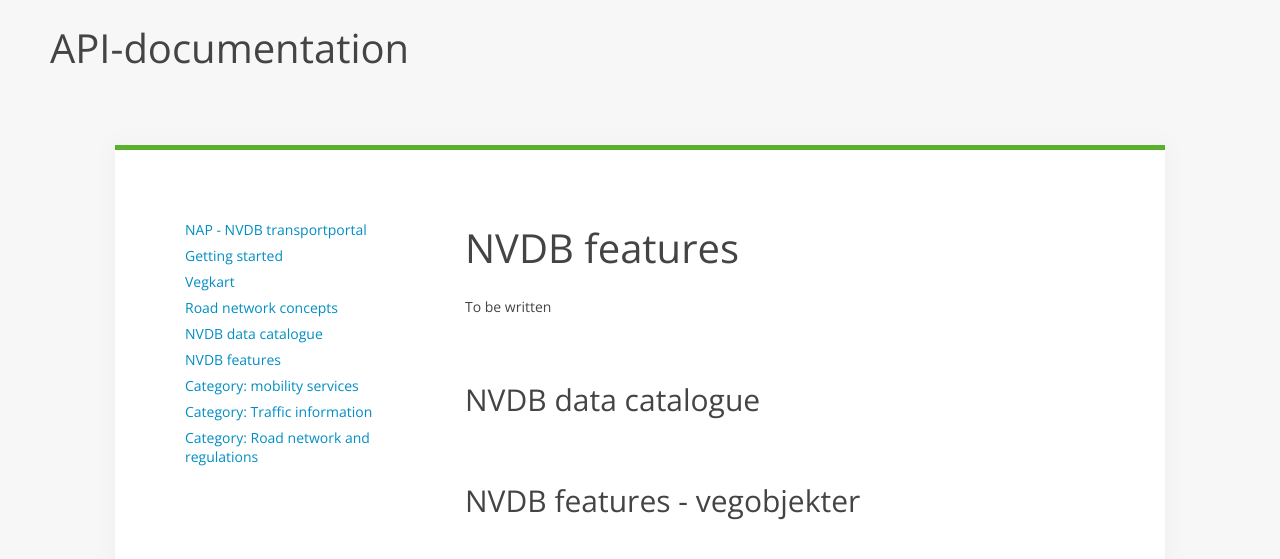
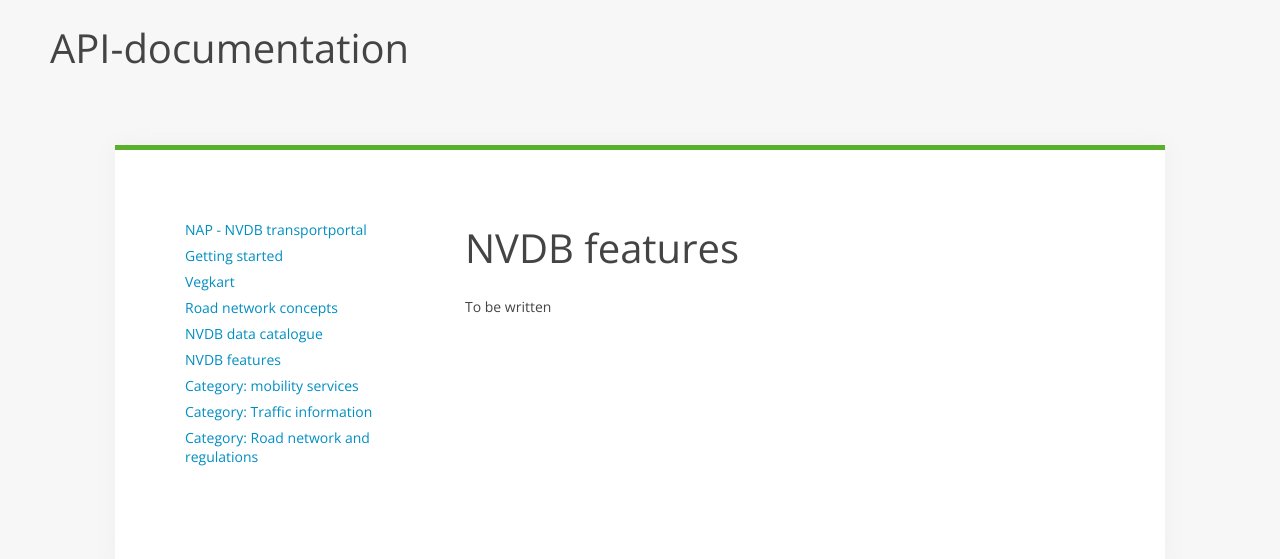
Before and after one commit to nvdb-vegdata/nvdbtransportportal, a Jekyll site: the page built from konsept3_vegobjekter.md, in a window 1280 px wide. Shown: the top 559 px of the page. Built offline with Jekyll 4.4.1, drawn with Linux system fonts in a browser that asks for light colours; our own code applies the rules of GitHub Pages for plain Markdown files.

Commit message:
Forenkling

```diff
--- a/konsept3_vegobjekter.md
+++ b/konsept3_vegobjekter.md
@@ -2,7 +2,3 @@
 
 
 To be written
-
-## NVDB data catalogue
-
-## NVDB features - vegobjekter
```
Also changed, not shown: konsept2_datakatalog.md (+0 -2 lines), README.md.
